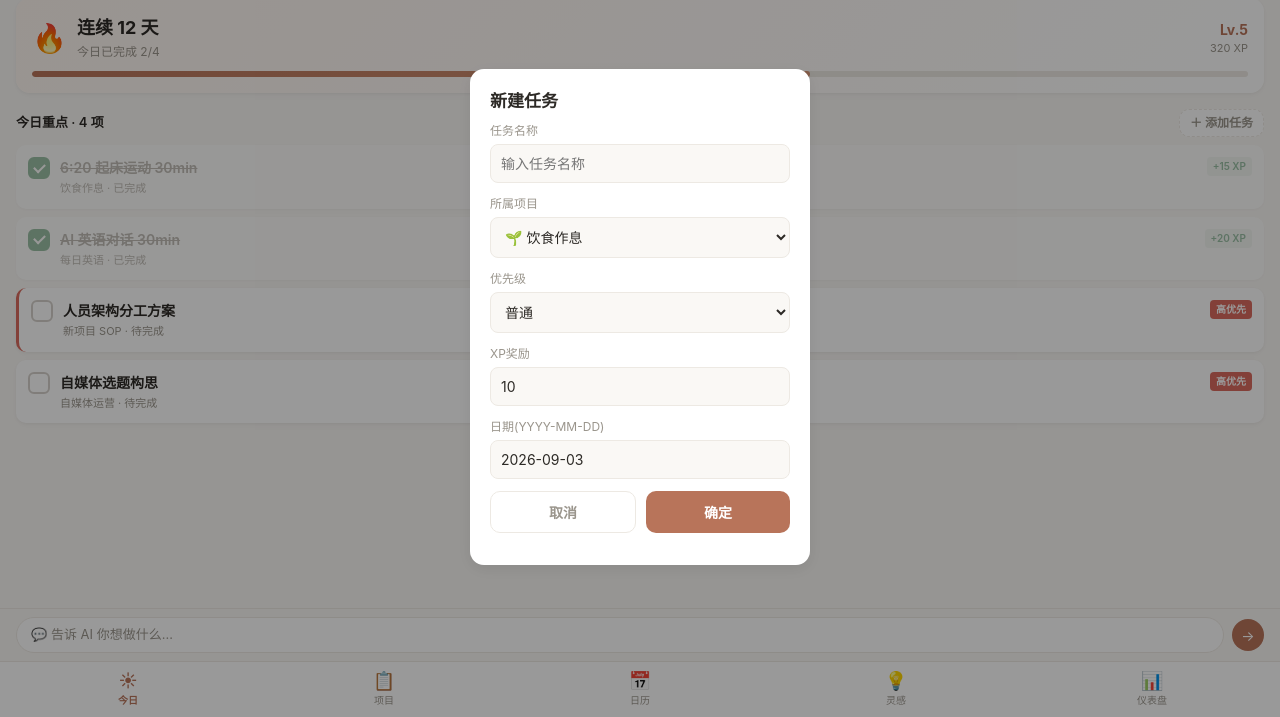
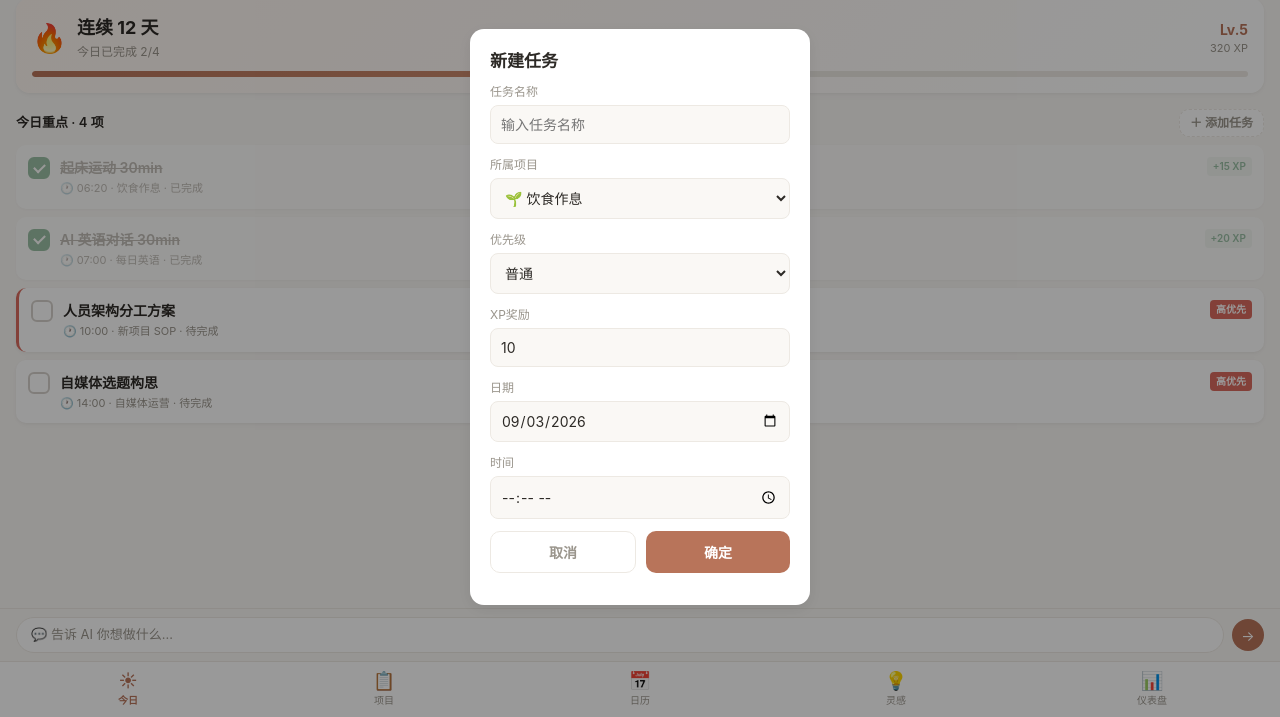
Before and after one commit to si1280/goal-workbench, a plain HTML site: page index.html in a window 1280 px wide. Both pictures are taken after a click on the element "＋ 添加任务". Shown: the part 83-800 px from the top of the page. Drawn offline with Linux system fonts and the light colour scheme.

Commit message:
v2.5.0: time precision (HH:MM) for all tasks + native date/time pickers

```diff
--- a/index.html
+++ b/index.html
@@ -1023,8 +1023,8 @@ a { color: inherit; text-decoration: none; }
 'use strict';
 
 /* ===== Config ===== */
-var APP_VERSION = '2.4.0';
-var BUILD_ID = '20260903e';
+var APP_VERSION = '2.5.0';
+var BUILD_ID = '20260905a';
 var STORAGE_KEY = 'goal_workbench_data_v2';
 
 /* ===== Default Data ===== */
@@ -1085,14 +1085,14 @@ var DEFAULT_DATA = {
     }
   ],
   tasks: [
-    {id:'t1',title:'6:20 起床运动 30min',projectId:'p1',stepId:'p1s2',date:'2026-09-03',completed:true,xp:15,priority:'normal'},
-    {id:'t2',title:'AI 英语对话 30min',projectId:'p4',stepId:'p4s1',date:'2026-09-03',completed:true,xp:20,priority:'normal'},
-    {id:'t3',title:'人员架构分工方案',projectId:'p2',stepId:'p2s2',date:'2026-09-03',completed:false,xp:25,priority:'high'},
-    {id:'t4',title:'自媒体选题构思',projectId:'p3',stepId:'p3s2',date:'2026-09-03',completed:false,xp:15,priority:'normal'},
-    {id:'t5',title:'整理客户偏好表',projectId:'p6',stepId:'p6s2',date:null,completed:false,xp:15,priority:'normal'},
-    {id:'t6',title:'晚餐快手菜谱研究',projectId:'p1',stepId:'p1s4',date:null,completed:false,xp:10,priority:'normal'},
-    {id:'t7',title:'游泳课程时间确认',projectId:'p5',stepId:'p5s1',date:null,completed:false,xp:10,priority:'normal'},
-    {id:'t8',title:'英语热点素材搜集',projectId:'p4',stepId:'p4s3',date:null,completed:false,xp:10,priority:'normal'}
+    {id:'t1',title:'起床运动 30min',projectId:'p1',stepId:'p1s2',date:'2026-09-03',time:'06:20',completed:true,xp:15,priority:'normal'},
+    {id:'t2',title:'AI 英语对话 30min',projectId:'p4',stepId:'p4s1',date:'2026-09-03',time:'07:00',completed:true,xp:20,priority:'normal'},
+    {id:'t3',title:'人员架构分工方案',projectId:'p2',stepId:'p2s2',date:'2026-09-03',time:'10:00',completed:false,xp:25,priority:'high'},
+    {id:'t4',title:'自媒体选题构思',projectId:'p3',stepId:'p3s2',date:'2026-09-03',time:'14:00',completed:false,xp:15,priority:'normal'},
+    {id:'t5',title:'整理客户偏好表',projectId:'p6',stepId:'p6s2',date:null,time:null,completed:false,xp:15,priority:'normal'},
+    {id:'t6',title:'晚餐快手菜谱研究',projectId:'p1',stepId:'p1s4',date:null,time:null,completed:false,xp:10,priority:'normal'},
+    {id:'t7',title:'游泳课程时间确认',projectId:'p5',stepId:'p5s1',date:null,time:null,completed:false,xp:10,priority:'normal'},
+    {id:'t8',title:'英语热点素材搜集',projectId:'p4',stepId:'p4s3',date:null,time:null,completed:false,xp:10,priority:'normal'}
   ],
   inspirations: [
     {id:'i1',content:'30+焦虑主题可以做系列：身体还给自己、微小努力改变未来',type:'idea',projectId:'p3',createdAt:'2026-09-03T10:00:00'},
@@ -1303,6 +1303,7 @@ function renderAIBar() {
 function renderToday(c) {
   var d=state.data;
   var tasks=d.tasks.filter(function(t){return t.date===todayStr();});
+  tasks.sort(function(a,b){ var at=a.time||'99:99',bt=b.time||'99:99'; return at.localeCompare(bt); });
   var doneCount=tasks.filter(function(t){return t.completed;}).length;
   var g=d.gamification;
   var xpPct=Math.round(g.xp/g.xpToNext*100);
@@ -1317,10 +1318,11 @@ function renderToday(c) {
     '<span class="add-fab" id="add-task-today" style="margin:0;padding:4px 10px;font-size:12px">＋ 添加任务</span></div>';
   html+='<div>'+tasks.map(function(t){
     var p=getProject(t.projectId);
+    var timeLabel=t.time?'🕐 '+t.time:'🕐 全天';
     return '<div class="task-card '+(t.completed?'done':'')+(t.priority==='high'?' high':'')+'">'+
       '<div class="checkbox '+(t.completed?'checked':'')+'" data-task-id="'+t.id+'"></div>'+
       '<div class="task-content" data-edit-task="'+t.id+'"><div class="task-title '+(t.completed?'strike':'')+'">'+escapeHtml(t.title)+'</div>'+
-      '<div class="task-meta">'+(p?p.name:'')+' · '+(t.completed?'已完成':'待完成')+'</div></div>'+
+      '<div class="task-meta">'+timeLabel+' · '+(p?p.name:'')+' · '+(t.completed?'已完成':'待完成')+'</div></div>'+
       (t.completed?'<span class="xp-tag">+'+t.xp+' XP</span>':'<span class="priority-tag">高优先</span>')+
     '</div>';
   }).join('')+'</div>';
@@ -1491,13 +1493,15 @@ function renderCalendar(c) {
   html+='</div>';
 
   var selTasks=state.data.tasks.filter(function(t){return t.date===state.selectedDate;});
+  selTasks.sort(function(a,b){ var at=a.time||'99:99',bt=b.time||'99:99'; return at.localeCompare(bt); });
   html+='<div class="cal-day-tasks"><div class="row-between"><div class="section-label" style="margin:0">'+state.selectedDate.replace(/2026-0?/,'').replace('-','月')+'日 · '+(selTasks.length>0?selTasks.length+' 项':'无任务')+'</div>'+
     '<span class="add-fab" id="cal-add-task" style="margin:0;padding:4px 10px;font-size:12px">＋ 添加</span></div>';
   selTasks.forEach(function(t){
     var p=getProject(t.projectId);
+    var timeLabel=t.time?'🕐 '+t.time:'🕐 全天';
     html+='<div class="cal-task-item"><div class="cal-task-bar" style="background:'+(p?p.color:'#ccc')+'"></div>'+
       '<div class="col" style="flex:1;cursor:pointer" data-edit-task="'+t.id+'"><span style="font-size:13px;font-weight:600">'+escapeHtml(t.title)+'</span>'+
-      '<span style="font-size:11px;color:var(--muted)">'+(p?p.name:'')+'</span></div>'+
+      '<span style="font-size:11px;color:var(--muted)">'+timeLabel+' · '+(p?p.name:'')+'</span></div>'+
       (t.completed?'<span class="tag tag-green">✅</span>':'<span class="cal-task-remove" data-rm-task="'+t.id+'">✕</span>')+
       '<span class="cal-task-del" data-del-task="'+t.id+'">🗑</span>'+
       '</div>';
@@ -1985,7 +1989,7 @@ function handleAIInput(input) {
       if(todayTasks.length-completed>0) {
         review+='⬜ 未完成 '+(todayTasks.length-completed)+' 项：\n';
         todayTasks.filter(function(t){return !t.completed;}).forEach(function(t){
-          review+='   · '+t.title+'\n';
+          review+='   · '+(t.time?t.time+' ':'')+t.title+'\n';
         });
       }
       if(blocked.length>0) {
@@ -2231,6 +2235,10 @@ function showFormModal(title,fields,onConfirm,options) {
     html+='<div class="form-group"><label class="form-label">'+escapeHtml(f.label)+'</label>';
     if(f.type==='text')
       html+='<input type="text" class="form-input" id="field-'+f.name+'" value="'+escapeHtml(f.value||'')+'" placeholder="'+escapeHtml(f.placeholder||'')+'" />';
+    else if(f.type==='date')
+      html+='<input type="date" class="form-input" id="field-'+f.name+'" value="'+escapeHtml(f.value||'')+'" />';
+    else if(f.type==='time')
+      html+='<input type="time" class="form-input" id="field-'+f.name+'" value="'+escapeHtml(f.value||'')+'" />';
     else if(f.type==='textarea')
       html+='<textarea class="form-textarea" id="field-'+f.name+'" placeholder="'+escapeHtml(f.placeholder||'')+'">'+escapeHtml(f.value||'')+'</textarea>';
     else if(f.type==='select') {
@@ -2313,10 +2321,11 @@ function addTask(defaultDate) {
     {type:'select',name:'projectId',label:'所属项目',value:state.data.projects[0]?state.data.projects[0].id:'',options:state.data.projects.map(function(p){return{value:p.id,label:p.icon+' '+p.name};})},
     {type:'select',name:'priority',label:'优先级',value:'normal',options:[{value:'normal',label:'普通'},{value:'high',label:'高优先'}]},
     {type:'text',name:'xp',label:'XP奖励',value:'10'},
-    {type:'text',name:'date',label:'日期(YYYY-MM-DD)',value:defaultDate||'',placeholder:'留空放入任务池'}
+    {type:'date',name:'date',label:'日期',value:defaultDate||''},
+    {type:'time',name:'time',label:'时间',value:''}
   ],function(v){
     if(!v.title||!v.title.trim()){showToast('请输入任务名称');return;}
-    state.data.tasks.push({id:uid(),title:v.title.trim(),projectId:v.projectId||'',stepId:null,date:v.date||null,completed:false,xp:parseInt(v.xp)||10,priority:v.priority||'normal'});
+    state.data.tasks.push({id:uid(),title:v.title.trim(),projectId:v.projectId||'',stepId:null,date:v.date||null,time:v.time||null,completed:false,xp:parseInt(v.xp)||10,priority:v.priority||'normal'});
     saveData();render();showToast('任务已创建');
   });
 }
@@ -2327,10 +2336,11 @@ function editTask(tid) {
     {type:'select',name:'projectId',label:'所属项目',value:t.projectId,options:state.data.projects.map(function(p){return{value:p.id,label:p.icon+' '+p.name};})},
     {type:'select',name:'priority',label:'优先级',value:t.priority,options:[{value:'normal',label:'普通'},{value:'high',label:'高优先'}]},
     {type:'text',name:'xp',label:'XP奖励',value:String(t.xp)},
-    {type:'text',name:'date',label:'日期(YYYY-MM-DD)',value:t.date||'',placeholder:'留空放入任务池'}
+    {type:'date',name:'date',label:'日期',value:t.date||''},
+    {type:'time',name:'time',label:'时间',value:t.time||''}
   ],function(v){
     if(!v.title||!v.title.trim()){showToast('请输入任务名称');return;}
-    t.title=v.title.trim();t.projectId=v.projectId||t.projectId;t.priority=v.priority||t.priority;t.xp=parseInt(v.xp)||t.xp;t.date=v.date||null;
+    t.title=v.title.trim();t.projectId=v.projectId||t.projectId;t.priority=v.priority||t.priority;t.xp=parseInt(v.xp)||t.xp;t.date=v.date||null;t.time=v.time||null;
     saveData();render();showToast('任务已更新');
   },{deleteText:'删除此任务',deleteFn:function(){deleteTask(tid);}});
 }
```
